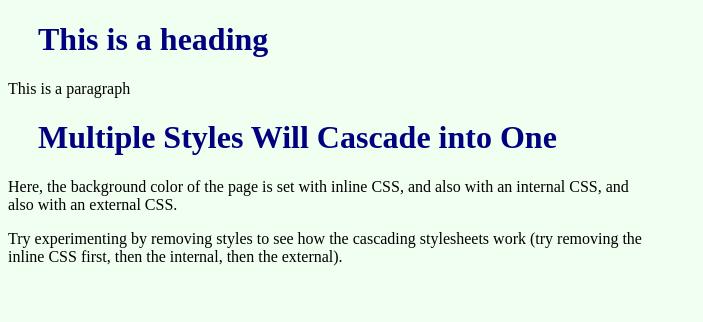
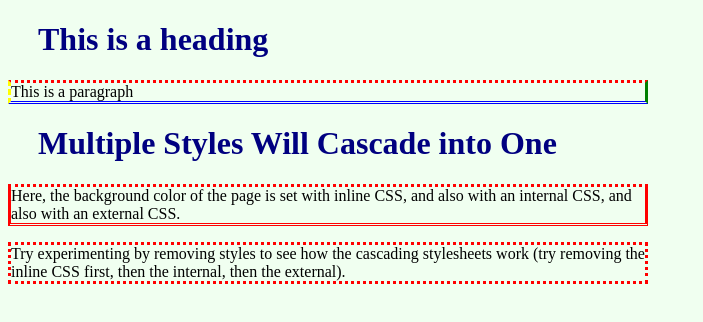
Before and after one commit to akash1446/W3Schools, a plain HTML site: page Favicon/index.html in a window 1280 px wide. Shown: the whole page, without its empty margins (0-703 px from the left). Drawn offline with Linux system fonts and the light colour scheme.

Commit message:
adding of css files

```diff
--- a/Favicon/index.html
+++ b/Favicon/index.html
@@ -10,9 +10,9 @@
 <body>
     <!-- these heading will be bluevoilet -->
     <h1>This is a heading</h1>
-    <p >This is a paragraph</p>
+    <p class="one">This is a paragraph</p>
     <h1>Multiple Styles Will Cascade into One</h1>
-<p class="bad">Here, the background color of the page is set with inline CSS, and also with an internal CSS, and also with an external CSS.</p>
-<p>Try experimenting by removing styles to see how the cascading stylesheets work (try removing the inline CSS first, then the internal, then the external).</p>
+<p class="two">Here, the background color of the page is set with inline CSS, and also with an internal CSS, and also with an external CSS.</p>
+<p class="three">Try experimenting by removing styles to see how the cascading stylesheets work (try removing the inline CSS first, then the internal, then the external).</p>
 </body>
 </html>
--- a/Favicon/style.css
+++ b/Favicon/style.css
@@ -9,17 +9,34 @@ h1{
     color:navy;
     margin-left: 30px;
 }
-p{
-    color:black
+p.one{
+    border-style: solid;
+    border-color: red green blue yellow;
 }
-p.dotted {border-style: dotted;}
-p.dashed {border-style: dashed;}
-p.solid {border-style: solid;}
-p.double {border-style: double;}
-p.groove {border-style: groove;}
-p.ridge {border-style: ridge;}
-p.inset {border-style: inset;}
-p.outset {border-style: outset;}
-p.none {border-style: none;}
-p.hidden {border-style: hidden;}
-p.mix {border-style: dotted dashed solid double;}
+p.two{
+    border-style:dotted solid;
+    border-color: hsl(0,100%,50%);
+}
+p.three{
+    border-style: dotted;
+    border-color: rgb(255,0,0);
+}
+
+p.one{
+  border-style: dotted solid double dashed;
+}
+
+
+p.two {
+  border-style: dotted solid double;
+}
+
+
+p.three {
+  border-style: dotted solid;
+}
+
+
+p.three {
+  border-style: dotted;
+}
--- /dev/null
+++ b/Forms/style.css
@@ -0,0 +1,12 @@
+p{
+    border: 5px solid red;
+    border-left:6px solid blue;
+    border-bottom: 6px solid wheat;
+}
+p.one{
+    border: 2px solid red;
+    border-radius: 5px;
+}
+p #two{
+    border-top: 5px dashed yellow;
+}
--- /dev/null
+++ b/GEOLocation/style.css
@@ -0,0 +1,14 @@
+p{
+  width:300px;
+  margin:auto;
+  border: 1px solid goldenrod;
+}
+p.e1{
+    margin-left: inherit;
+}
+h1{
+  margin-bottom: 50px;
+}
+h2{
+  margin-top: 20px;
+}
--- /dev/null
+++ b/Html Audio/style.css
@@ -0,0 +1,4 @@
+p{
+    margin-top: 30px;
+    margin-bottom: 30px;
+}
--- /dev/null
+++ b/Html Computer Code elements/style.css
@@ -0,0 +1,5 @@
+div{
+    width: 300px;
+    padding: 25px;
+    box-sizing: border-box;
+}
```
Also changed, not shown: Forms/check.html (+2 -1 lines), Forms/fieldset.html (+1 -0 lines), Forms/index.html (+1 -0 lines), Forms/list.html (+2 -1 lines), GEOLocation/index.html (+1 -0 lines), GEOLocation/location.html (+5 -2 lines), Html Audio/index.html (+1 -0 lines), Html Computer Code elements/index.html (+3 -0 lines), Canvas Graphics/Image/background.jpg (added).
